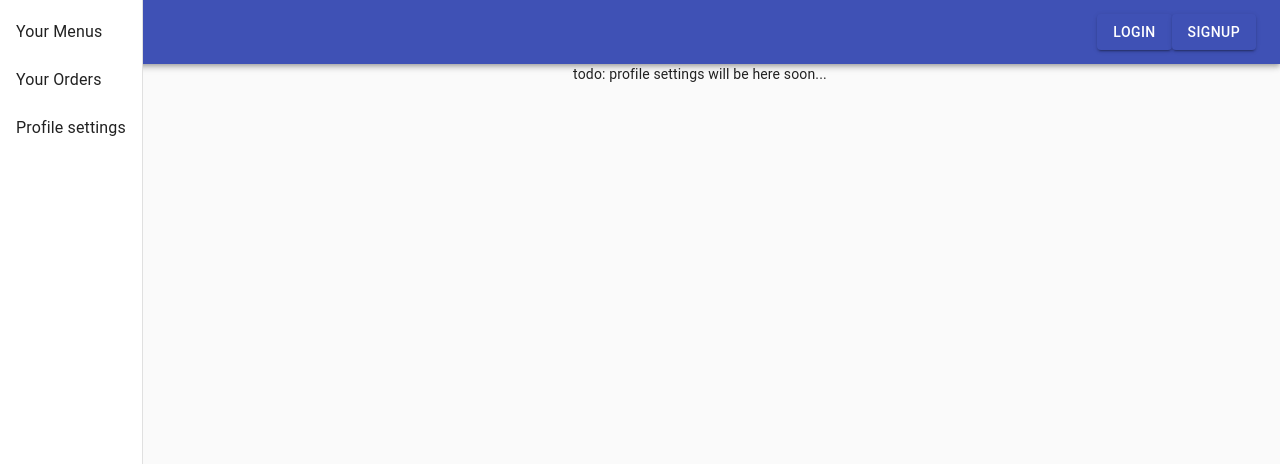
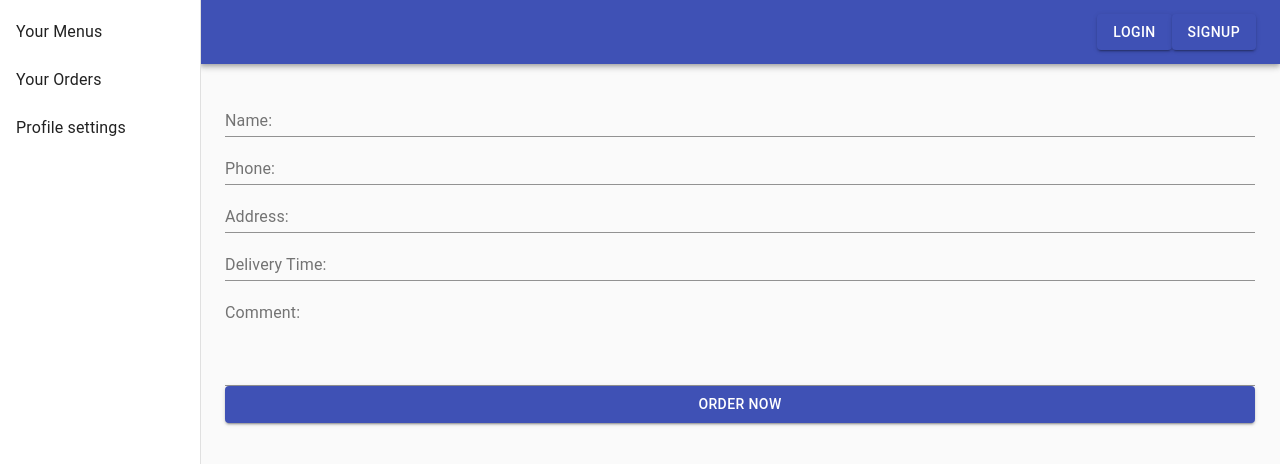
Before and after one commit to Owleks/delivery-admin, a React (Create React App) app: page /profile-settings in a window 1280 px wide. Shown: the top 464 px of the page. Built offline with nearby package versions, Linux system fonts and the light colour scheme.

Commit message:
profile setting page mockup,style cleanup, add sidenav width variable,

```diff
--- a/src/App.js
+++ b/src/App.js
@@ -4,7 +4,7 @@ import { createBrowserHistory } from 'history';
 import { CssBaseline, makeStyles } from '@material-ui/core';
 
 import './App.css';
-import { LeftNavComponent } from './components/LeftNav';
+import { LeftNavComponent, NAVBARWIDTH } from './components/LeftNav';
 import { OrdersPageComponent } from './pages/Orders';
 import { ProfileSettings } from './pages/ProfileSettings';
 import { MenusPageComponent } from './pages/Menus';
@@ -18,41 +18,46 @@ import { OrderPreviewComponent } from './pages/OrderPreview';
 const history = createBrowserHistory();
 const useStyles = makeStyles({
   leftNavOffset: {
-    marginLeft: 120,
+    marginLeft: NAVBARWIDTH,
   },
+  contentPadding: {
+    padding: 25,
+  }
 });
 
 function App() {
   const classes = useStyles();
   return (
     <div className="App">
-      <CssBaseline />
+      <CssBaseline/>
       <Router history={history}>
         <AuthContextComponent>
-          <LeftNavComponent />
+          <LeftNavComponent/>
           <div className={classes.leftNavOffset}>
-            <HeaderComponent />
+            <HeaderComponent/>
+            <div className={classes.contentPadding}>
               <Route exact path="/menus">
-              <MenusPageComponent />
+                <MenusPageComponent/>
               </Route>
               <Route exact path="/orders">
-              <OrdersPageComponent />
+                <OrdersPageComponent/>
               </Route>
               <Route exact path="/orders/:orderId">
-              <OrderPreviewComponent />
+                <OrderPreviewComponent/>
               </Route>
               <Route path="/login">
-              <LoginPageComponent />
+                <LoginPageComponent/>
               </Route>
               <Route path="/signup">
-              <SignupPageComponent />
+                <SignupPageComponent/>
               </Route>
               <Route path="/menus/:menuId">
-              <MenuItemsPageComponent />
+                <MenuItemsPageComponent/>
               </Route>
               <Route path="/profile-settings">
-              <ProfileSettings />
+                <ProfileSettings/>
               </Route>
+            </div>
           </div>
         </AuthContextComponent>
       </Router>
--- a/src/components/CreateEditMenuModal.jsx
+++ b/src/components/CreateEditMenuModal.jsx
@@ -19,9 +19,11 @@ export const CreateEditMenuModal = memo((props) => {
     menuForm.append('img', menuImg[0]);
     setInProgress(true);
     if (!menuToUpdate) {
+      //todo: OLO: api logic should be in services?
       await Api.createMenu(menuForm);
     } else {
       menuForm.append('_id', menuToUpdate._id);
+      //todo: OLO: api logic should be in services?
       await Api.updateMenu(menuForm);
     }
     setInProgress(false);
--- a/src/components/LeftNav.jsx
+++ b/src/components/LeftNav.jsx
@@ -1,16 +1,25 @@
 import React from 'react';
 import { useHistory } from 'react-router-dom';
-import { List, ListItem, ListItemText, Drawer } from '@material-ui/core';
+import { List, ListItem, ListItemText, Drawer, makeStyles } from '@material-ui/core';
+
+export const NAVBARWIDTH = 200;
+const useStyles = makeStyles({
+  nav: {
+    maxWidth: NAVBARWIDTH,
+    width: NAVBARWIDTH,
+  },
+});
 
 export const LeftNavComponent = () => {
   const history = useHistory();
+  const classes = useStyles();
 
   return (
     <Drawer
       open={true}
       variant="permanent"
     >
-      <nav>
+      <nav className={classes.nav}>
         <List>
           <ListItem button>
             <ListItemText primary="Your Menus" onClick={() => history.push('/menus')} />
--- a/src/pages/ProfileSettings.jsx
+++ b/src/pages/ProfileSettings.jsx
@@ -1,5 +1,47 @@
 import React from 'react';
+import { FormGroup, FormControl, TextField, Button } from "@material-ui/core";
 
 export const ProfileSettings = () => {
-  return <div>todo: profile settings will be here soon...</div>
+  return <>
+    <form>
+      <FormGroup>
+        <FormControl>
+          <TextField name="customerName"
+                     label="Name:"
+                     fullWidth
+          />
+        </FormControl>
+        <FormControl>
+          <TextField name="phoneNumber"
+                     label="Phone:"
+                     fullWidth
+          />
+        </FormControl>
+        <FormControl>
+          <TextField label="Address:"
+                     name="address"
+                     fullWidth
+          />
+        </FormControl>
+        <FormControl>
+          <TextField name="deliveryTime"
+                     label="Delivery Time:"
+                     fullWidth
+          />
+        </FormControl>
+        <FormControl>
+          <TextField name="description"
+                     label="Comment:"
+                     fullWidth
+                     rows={4}
+                     multiline
+          />
+        </FormControl>
+      </FormGroup>
+    </form>
+    <Button disabled={false} color="primary" variant="contained" onClick={()=>console.log('adfasdf')}
+            fullWidth>
+      Order now
+    </Button>
+  </>
 };
```
Lines whose indentation alone changed are shown as unchanged.
